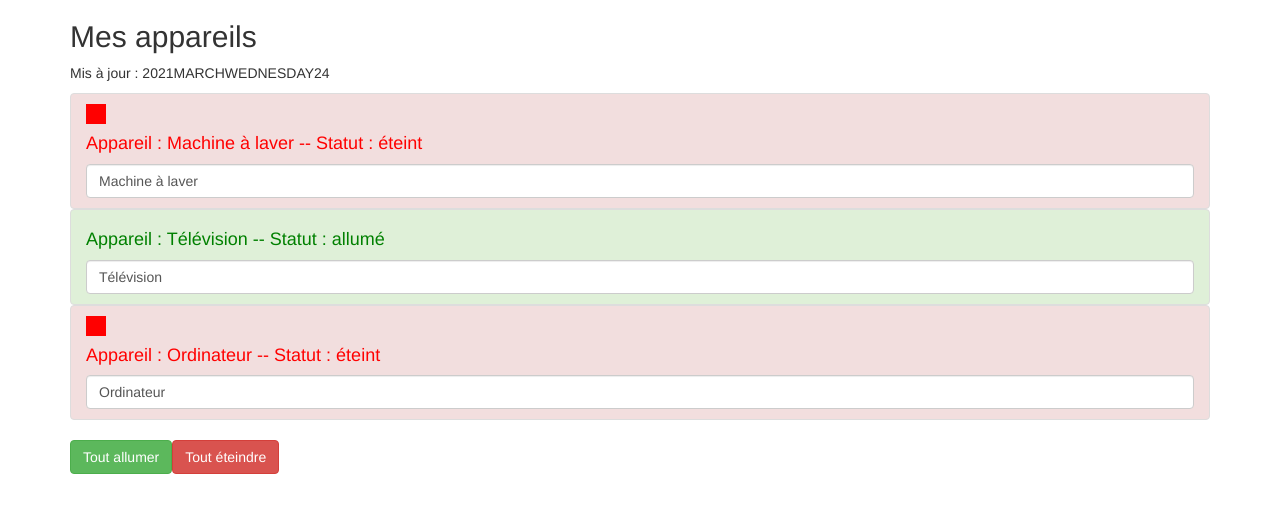
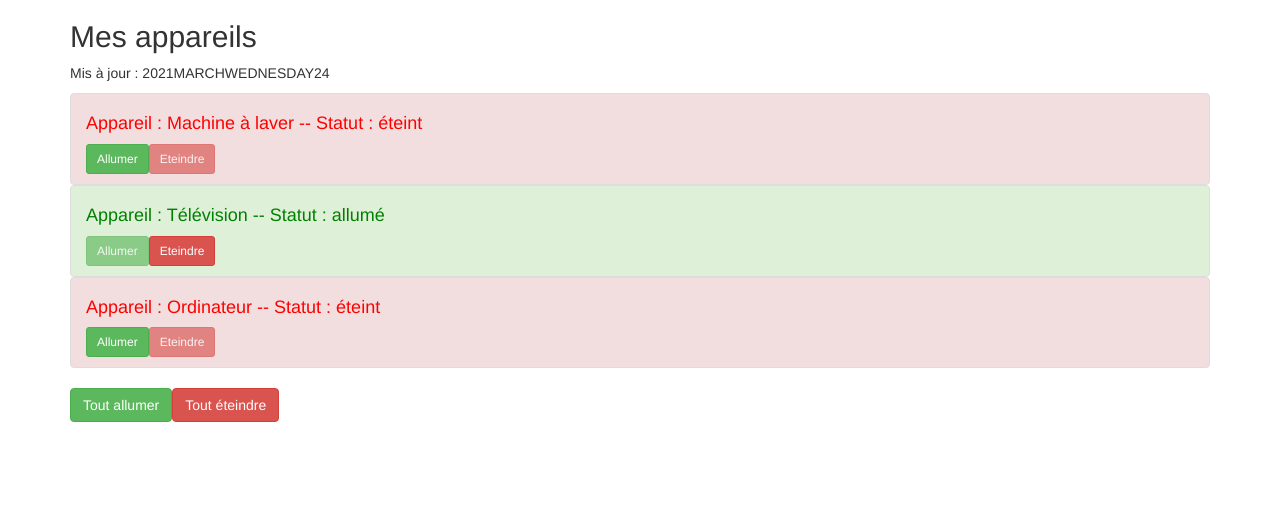
Before and after one commit to JonaNhouy/OC-Angular, an Angular app: page / in a window 1280 px wide. Shown: the top 512 px of the page. Built offline with nearby package versions, Linux system fonts and the light colour scheme.

Commit message:
integration routing (auth, appareil-view)

```diff
--- a/src/app/app.component.html
+++ b/src/app/app.component.html
@@ -1,22 +1,6 @@
 <div class="container">
   <div class="row">
-    <div class="col-xs-12">
-      <h2>Mes appareils</h2>
-
-      <p>Mis à jour : {{ lastUpdate | async | date: 'yMMMMEEEEd' | uppercase }}</p>
-
-      <ul class="list-group">
-        <!--ngFor directive structurelle For-->
-        <app-appareil *ngFor="let appareil of appareils"
-                      [appareilName]="appareil.name"
-                      [appareilStatus]="appareil.status"></app-appareil>
-      </ul>
-      <button class="btn btn-success"
-              (click) = "onAllumer()">Tout allumer</button>
-
-      <button class="btn btn-danger"
-              (click) = "onEteindre()">Tout éteindre</button>
-
-    </div>
+    <!-- <app-appareil-view></app-appareil-view> -->
+    <router-outlet></router-outlet>
   </div>
 </div>
--- a/src/app/app.component.ts
+++ b/src/app/app.component.ts
@@ -1,48 +1,10 @@
 import { Component, OnInit } from '@angular/core';
-import { AppareilService } from './services/appareil.service';
 
 @Component({
   selector: 'app-root',
   templateUrl: './app.component.html',
   styleUrls: ['./app.component.scss']
 })
-export class AppComponent  implements OnInit{
-  isAuth = false;
-
-  //Pipes Date
-  lastUpdate = new Promise(
-    (resolve, reject) => {
-      const date = new Date();
-      setTimeout(() => {
-        resolve(date);
-        }, 2000
-      );
-    }
-  )
-
-  appareils: any[];
-
-  // appareilOne = 'Machine à laver';
-  // appareilTwo = 'Télévision';
-  // appareilThree = 'Ordinateur';
-
-  constructor(private appareilService: AppareilService) {
-    setTimeout(() => {
-      this.isAuth = true;
-    }, 4000
-    );
-
-  }
-
-ngOnInit(){
-  //create services
-  this.appareils = this.appareilService.appareils;
+export class AppComponent  /*implements OnInit*/{
+  constructor() {}
 }
-
-  onAllumer(){
-    this.appareilService.switchOnAll();
-  }
-  onEteindre(){
-    this.appareilService.switchOffAll();
-  }
-}
--- a/src/app/app.module.ts
+++ b/src/app/app.module.ts
@@ -7,16 +7,28 @@ import { MonPremierComponent } from './mon-premier/mon-premier.component';
 import { AppareilComponent } from './appareil/appareil.component';
 
 import { AppareilService } from './services/appareil.service';
+import { AuthComponent } from './auth/auth.component';
+import { AppareilViewComponent } from './appareil-view/appareil-view.component';
+import { RouterModule, Routes } from '@angular/router';
+
+const appRoutes: Routes = [
+  {path: 'appareils', component: AppareilViewComponent},
+  {path: 'auth', component: AuthComponent},
+  {path: '', component: AppareilViewComponent}
+];
 
 @NgModule({
   declarations: [
     AppComponent,
     MonPremierComponent,
-    AppareilComponent
+    AppareilComponent,
+    AuthComponent,
+    AppareilViewComponent
   ],
   imports: [
     BrowserModule,
-    FormsModule
+    FormsModule,
+    RouterModule.forRoot(appRoutes) //record router in appRoutes
   ],
   providers: [
     AppareilService
--- /dev/null
+++ b/src/app/appareil-view/appareil-view.component.html
@@ -0,0 +1,19 @@
+<div class="col-xs-12">
+    <h2>Mes appareils</h2>
+
+    <p>Mis à jour : {{ lastUpdate | async | date: 'yMMMMEEEEd' | uppercase }}</p>
+
+    <ul class="list-group">
+      <!--ngFor directive structurelle For-->
+      <app-appareil *ngFor="let appareil of appareils; let i = index"
+                    [appareilName]="appareil.name"
+                    [appareilStatus]="appareil.status"
+                    [index] = "i"></app-appareil>
+    </ul>
+    <button class="btn btn-success"
+            (click) = "onAllumer()">Tout allumer</button>
+
+    <button class="btn btn-danger"
+            (click) = "onEteindre()">Tout éteindre</button>
+
+</div>
--- /dev/null
+++ b/src/app/appareil-view/appareil-view.component.ts
@@ -0,0 +1,49 @@
+import { Component, OnInit } from '@angular/core';
+import { AppareilService } from '../services/appareil.service';
+
+@Component({
+  selector: 'app-appareil-view',
+  templateUrl: './appareil-view.component.html',
+  styleUrls: ['./appareil-view.component.scss']
+})
+export class AppareilViewComponent implements OnInit {
+
+  isAuth = false;
+
+  //Pipes Date
+  lastUpdate = new Promise(
+    (resolve, reject) => {
+      const date = new Date();
+      setTimeout(() => {
+        resolve(date);
+        }, 2000
+      );
+    }
+  )
+
+  appareils: any[];
+
+  constructor(private appareilService: AppareilService) {
+    setTimeout(() => {
+      this.isAuth = true;
+    }, 4000
+    );
+
+  }
+
+  ngOnInit(){
+    //create services
+    this.appareils = this.appareilService.appareils;
+  }
+
+  onAllumer(){
+    this.appareilService.switchOnAll();
+  }
+  onEteindre(){
+    if (confirm('Etes-vous sûr de vouloir éteindre tous vos appareils ?')) {
+      this.appareilService.switchOffAll();
+    }
+    return null;
+  }
+
+}
--- a/src/app/appareil/appareil.component.html
+++ b/src/app/appareil/appareil.component.html
@@ -2,9 +2,28 @@
 <li [ngClass]="{'list-group-item': true,
                 'list-group-item-success': appareilStatus ==='allumé',
                 'list-group-item-danger': appareilStatus === 'éteint'}">
-    <!--ngIf : directive structurelle If-->
-    <div style="width:20px;height:20px;background-color:red;"*ngIf="appareilStatus === 'éteint'" ></div>
+
     <!--ngStyle : directive par attribut chgt style-->
     <h4 [ngStyle]="{color: getColor()}">Appareil : {{ appareilName }} -- Statut : {{ getStatus() }}</h4>
-    <input type="text" class="form-control" [(ngModel)]="appareilName">
+
+    <!-- <input type="text" class="form-control" [(ngModel)]="appareilName"> -->
+
+    <!--ngIf : directive structurelle If-->
+    <!-- <div style="width:20px;height:20px;background-color:red;"*ngIf="appareilStatus === 'éteint'" ></div> -->
+
+    <!-- <button class="btn btn-sm btn-success"
+            *ngIf="appareilStatus === 'éteint'"
+            (click)="onSwitch()">Allumer</button>
+    <button class="btn btn-sm btn-danger"
+            *ngIf="appareilStatus === 'allumé'"
+            (click)="onSwitch()">Eteindre</button> -->
+
+    <!--methods in video-->
+    <button class="btn btn-sm btn-success"
+            (click)="onSwitch()"
+            [disabled]="appareilStatus === 'allumé'">Allumer</button>
+    <button class="btn btn-sm btn-danger"
+            (click)="onSwitch()"
+            [disabled]="appareilStatus === 'éteint'">Eteindre</button>
+
 </li>
--- a/src/app/appareil/appareil.component.ts
+++ b/src/app/appareil/appareil.component.ts
@@ -1,4 +1,5 @@
 import { Component, Input, OnInit } from '@angular/core';
+import { AppareilService } from '../services/appareil.service';
 
 @Component({
   selector: 'app-appareil',
@@ -9,8 +10,9 @@ export class AppareilComponent implements OnInit {
 
   @Input() appareilName: string;
   @Input() appareilStatus: string;
+  @Input() index: number;
 
-  constructor() { }
+  constructor(private appareilService: AppareilService) { }
 
   ngOnInit(): void {
   }
@@ -28,4 +30,12 @@ export class AppareilComponent implements OnInit {
     }
   }
 
+  onSwitch() {
+    if (this.appareilStatus === 'allumé') {
+      this.appareilService.switchOffOne(this.index);
+    } else if (this.appareilStatus === 'éteint'){
+      this.appareilService.switchOnOne(this.index);
+    }
+  }
+
 }
--- /dev/null
+++ b/src/app/auth/auth.component.html
@@ -0,0 +1 @@
+<p>auth works!</p>
--- /dev/null
+++ b/src/app/auth/auth.component.ts
@@ -0,0 +1,15 @@
+import { Component, OnInit } from '@angular/core';
+
+@Component({
+  selector: 'app-auth',
+  templateUrl: './auth.component.html',
+  styleUrls: ['./auth.component.scss']
+})
+export class AuthComponent implements OnInit {
+
+  constructor() { }
+
+  ngOnInit(): void {
+  }
+
+}
--- a/src/app/services/appareil.service.ts
+++ b/src/app/services/appareil.service.ts
@@ -25,4 +25,12 @@ export class AppareilService {
             appareil.status = 'éteint';
           }
       }
+
+      switchOnOne(i: number) {
+        this.appareils[i].status = 'allumé';
+      }
+
+      switchOffOne(i: number) {
+        this.appareils[i].status = 'éteint';
+      }
 }
```
Also changed, not shown: src/app/appareil-view/appareil-view.component.scss (added), src/app/auth/auth.component.scss (added).
